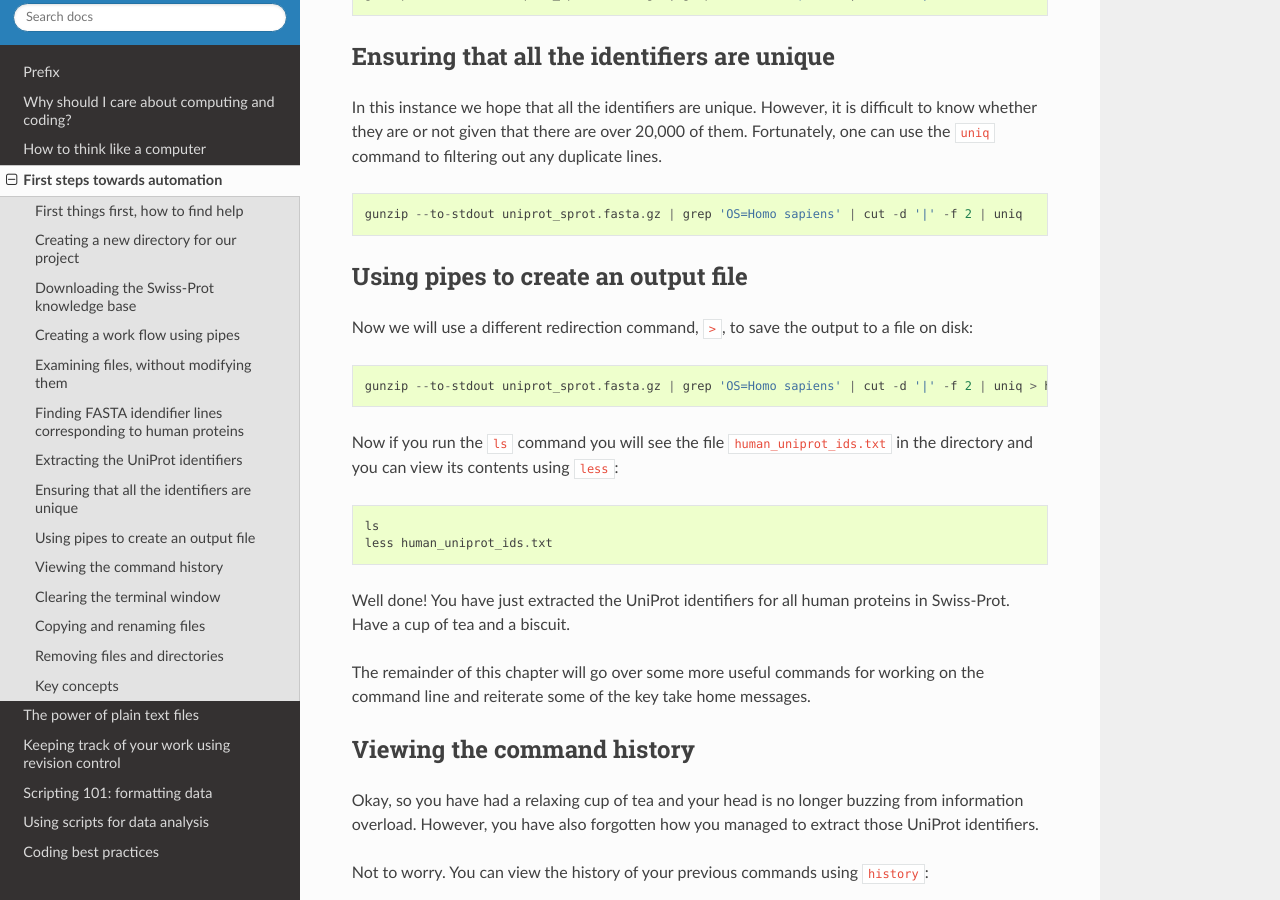
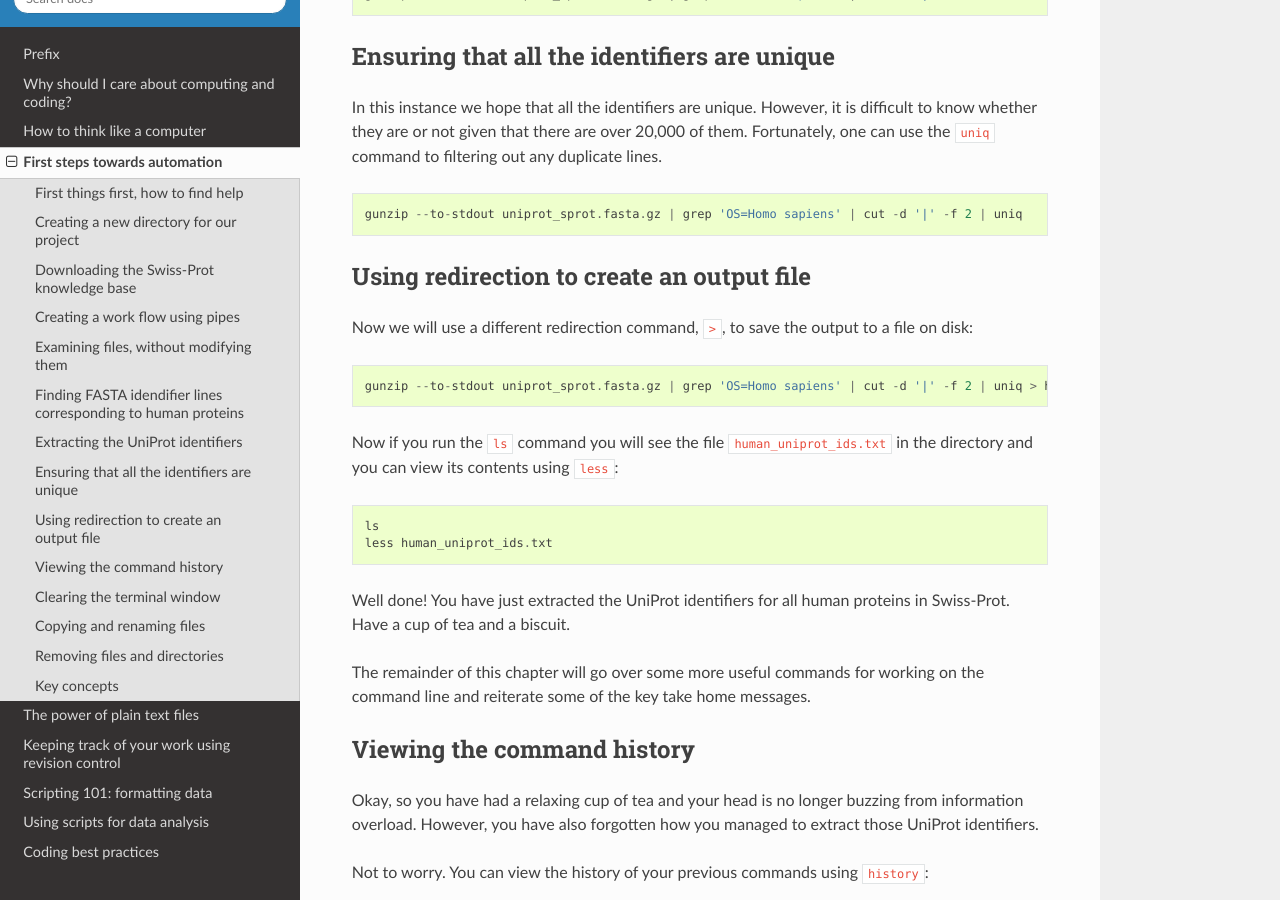
Before and after one commit to tjelvar-olsson/biologists-guide-to-computing, a Sphinx documentation site: the page built from source/first-steps-towards-automation.rst, in a window 1280 px wide and 900 px high, scrolled down 5905 px. Built offline with Sphinx 7.4.7 and the Read the Docs theme 2.0.0, drawn with Linux system fonts in a browser that asks for light colours; pages that are not in the unit, such as notebooks, are missing from menus.

Commit message:
Improved a section header.

```diff
--- a/source/first-steps-towards-automation.rst
+++ b/source/first-steps-towards-automation.rst
@@ -311,8 +311,8 @@ duplicate lines.
     gunzip --to-stdout uniprot_sprot.fasta.gz | grep 'OS=Homo sapiens' | cut -d '|' -f 2 | uniq
 
 
-Using pipes to create an output file
-------------------------------------
+Using redirection to create an output file
+------------------------------------------
 
 Now we will use a different redirection command, ``>``, to save the output to a file
 on disk::
--- a/source/index.rst
+++ b/source/index.rst
@@ -13,3 +13,4 @@ The Biologists Guide to Computing
    scripting-101-formatting-data
    using-scripts-for-data-analysis
    coding-best-practices
+   recommended-reading
```
